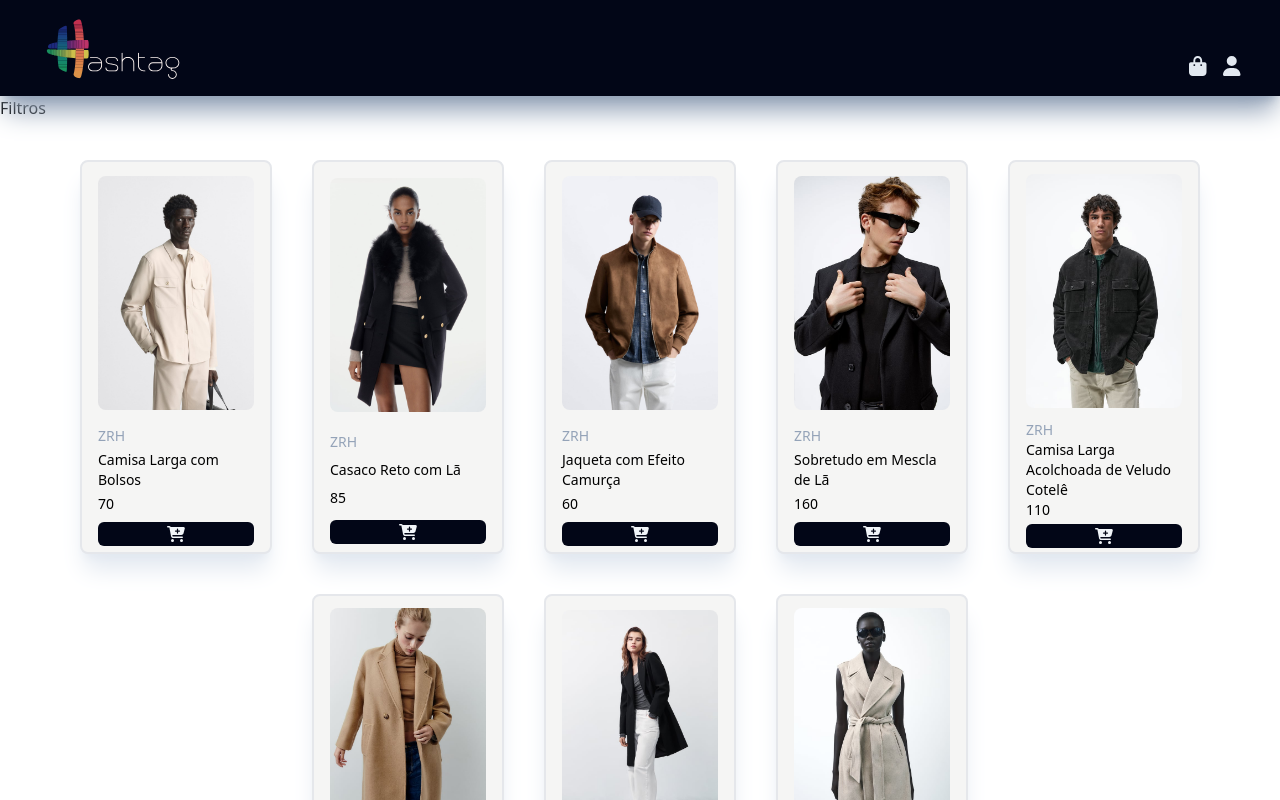
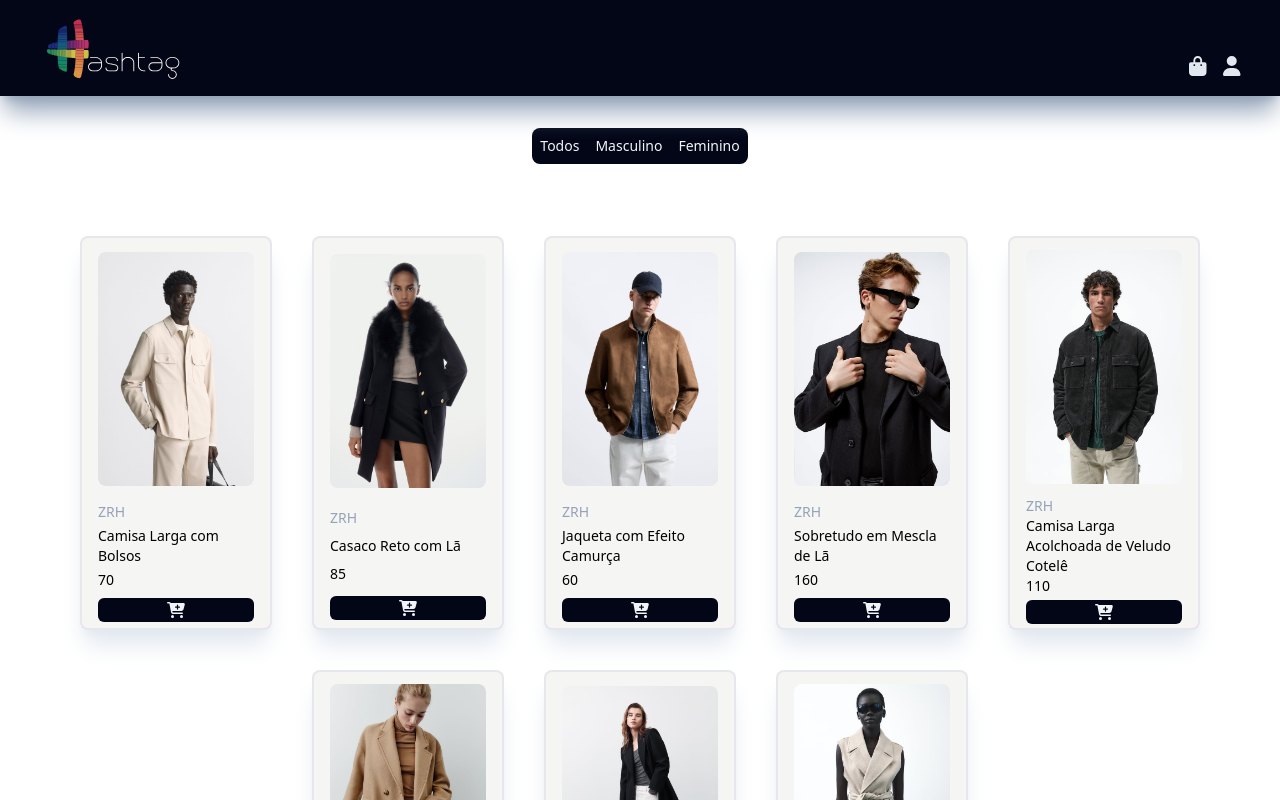
Before and after one commit to caiqueSteibel/FrontEnd---Ecommerce-React, a React (Vite) app: page / in a window 1280 px wide. Shown: the top 800 px of the page. Built offline with nearby package versions, Linux system fonts and the light colour scheme.

Commit message:
add ProductFilters component

```diff
--- a/src/pages/HomePage/MainSection.jsx
+++ b/src/pages/HomePage/MainSection.jsx
@@ -1,9 +1,10 @@
+import ProductFilters from './ProductFilters';
 import ProductsContainer from './ProductsContainer';
 
 const MainSection = () => {
   return (
     <>
-      <h1>Filtros</h1>
+      <ProductFilters />
       <ProductsContainer />
     </>
   );
--- /dev/null
+++ b/src/pages/HomePage/ProductFilters.jsx
@@ -0,0 +1,45 @@
+const ProductFilters = () => {
+  return (
+    <section className="flex justify-center items-center py-8">
+      <input
+        id="filter-0"
+        type="radio"
+        name="filter-selection"
+        className="hidden"
+      />
+      <label
+        htmlFor="filter-0"
+        className="rounded-s-lg bg-slate-950 hover:bg-slate-800 p-2 text-sm text-slate-100 cursor-pointer"
+      >
+        Todos
+      </label>
+      <input
+        id="filter-1"
+        type="radio"
+        name="filter-selection"
+        className="hidden"
+      />
+      <label
+        htmlFor="filter-1"
+        className="bg-slate-950 hover:bg-slate-800 p-2 text-sm text-slate-100 cursor-pointer"
+      >
+        Masculino
+      </label>
+      <input
+        id="filter-2"
+        type="radio"
+        name="filter-selection"
+        className="hidden"
+      />
+      <label
+        htmlFor="filter-2"
+        dir="rtl"
+        className="rounded-s-lg bg-slate-950 hover:bg-slate-800 p-2 text-sm text-slate-100 cursor-pointer"
+      >
+        Feminino
+      </label>
+    </section>
+  );
+};
+
+export default ProductFilters;
```
